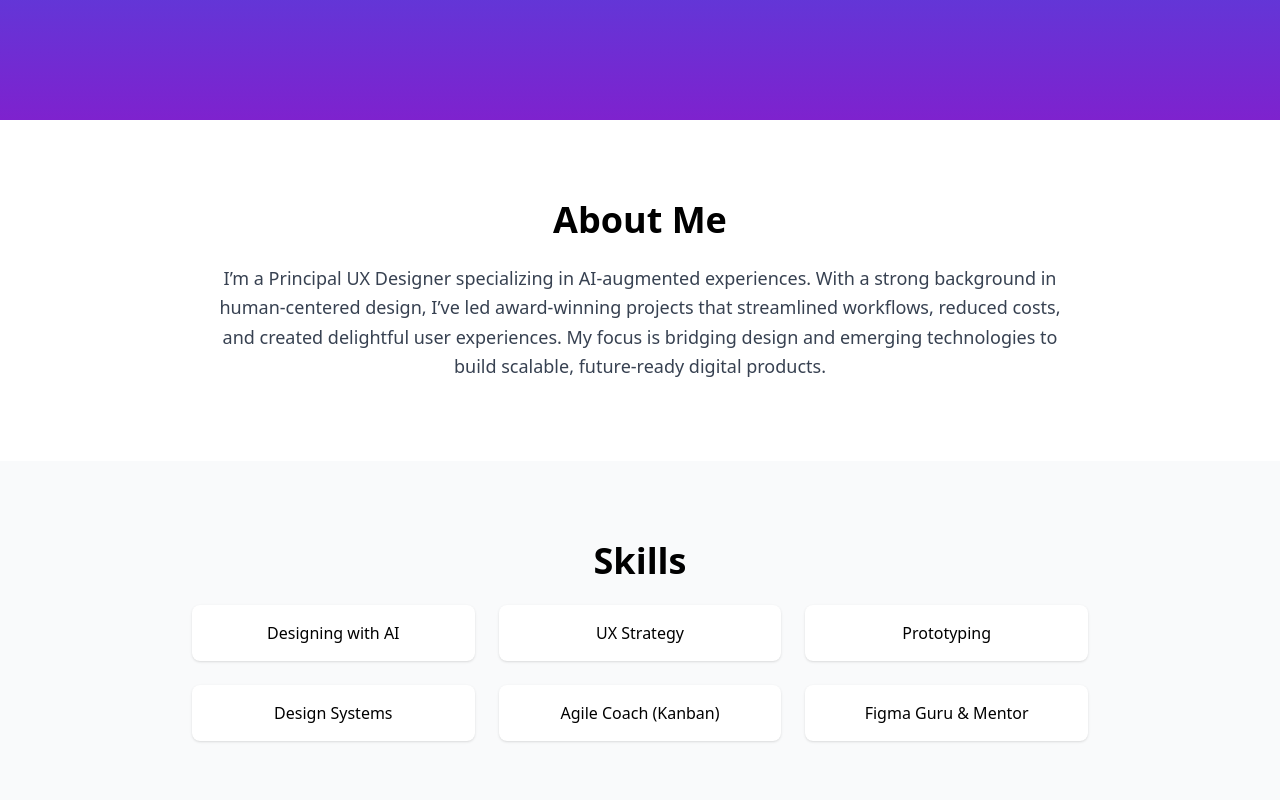
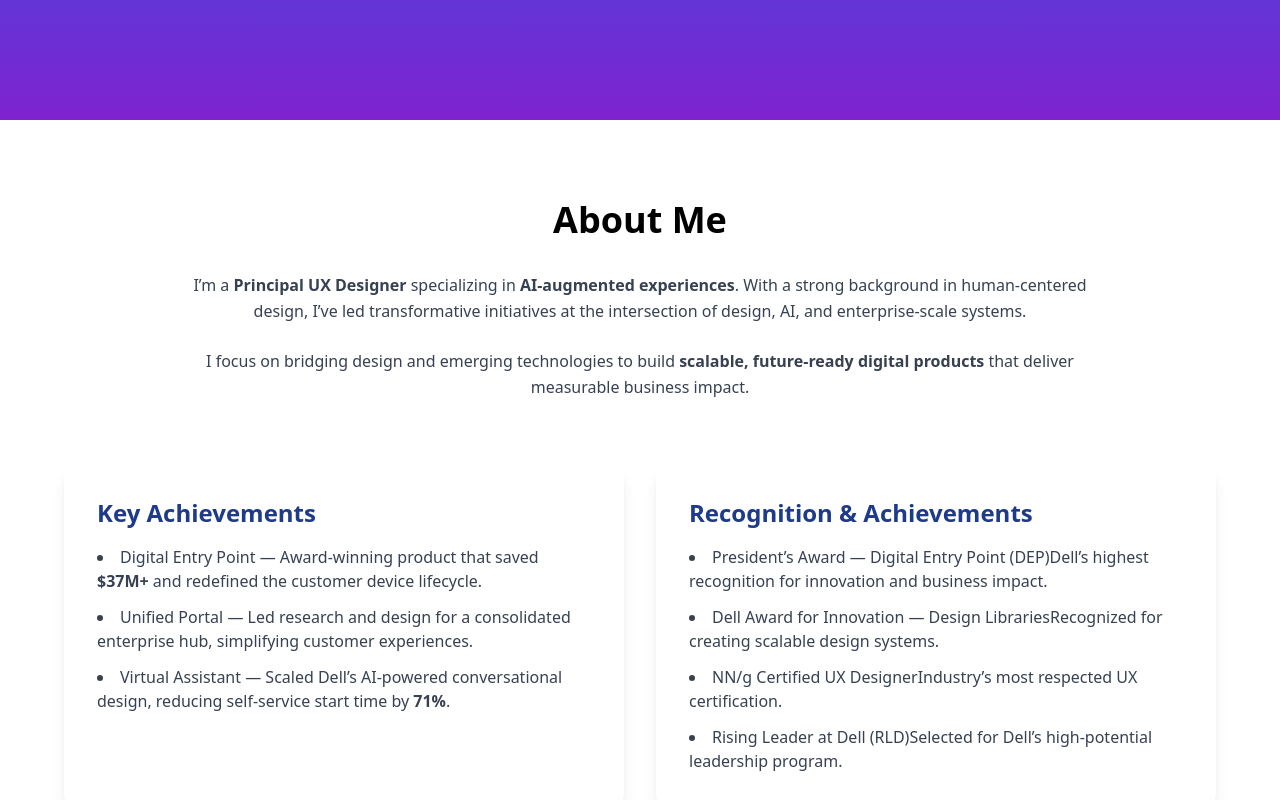
Before and after one commit to Simha1991/narasimha-portfolio, a React (Vite) app: page / in a window 1280 px wide. Shown: the part 680-1480 px from the top of the page. Built offline with nearby package versions, Linux system fonts and the light colour scheme; the HTML template or start-up script is replaced by a standard one.

Commit message:
Update about section App.jsx

```diff
--- a/src/App.jsx
+++ b/src/App.jsx
@@ -156,19 +156,74 @@ function App() {
       </section>
 
       {/* About Section */}
-      <section
-        id="about"
-        className="py-20 px-6 max-w-4xl mx-auto text-center bg-white"
-      >
-        <h2 className="text-4xl font-bold mb-6">About Me</h2>
-        <p className="text-lg text-gray-700 leading-relaxed">
-          I’m a Principal UX Designer specializing in AI-augmented experiences.
-          With a strong background in human-centered design, I’ve led award-winning
-          projects that streamlined workflows, reduced costs, and created delightful
-          user experiences. My focus is bridging design and emerging technologies to
-          build scalable, future-ready digital products.
-        </p>
-      </section>
+<section
+  id="about"
+  className="py-20 px-6 bg-white text-center"
+>
+  {/* Title + Description */}
+  <h2 className="text-4xl font-bold mb-8">About Me</h2>
+  <div className="max-w-4xl mx-auto text-gray-700 leading-relaxed space-y-6">
+    <p>
+      I’m a <span className="font-semibold">Principal UX Designer</span> specializing in
+      <span className="font-semibold"> AI-augmented experiences</span>. With a strong
+      background in human-centered design, I’ve led transformative initiatives at the
+      intersection of design, AI, and enterprise-scale systems.
+    </p>
+    <p>
+      I focus on bridging design and emerging technologies to build
+      <span className="font-semibold"> scalable, future-ready digital products</span> that
+      deliver measurable business impact.
+    </p>
+  </div>
+
+  {/* Split layout for cards */}
+  <div className="grid md:grid-cols-2 gap-8 max-w-6xl mx-auto mt-16">
+    {/* Key Achievements Card */}
+    <div className="backdrop-blur-lg bg-white/10 border border-white/20 rounded-xl shadow-lg p-8 text-left bg-gradient-to-br from-white/30 to-white/10">
+      <h3 className="text-2xl font-semibold mb-4 text-blue-900">Key Achievements</h3>
+      <ul className="list-disc list-inside space-y-3 text-gray-700">
+        <li>
+          <span className="font-medium">Digital Entry Point</span> — Award-winning product
+          that saved <span className="font-semibold">$37M+</span> and redefined the
+          customer device lifecycle.
+        </li>
+        <li>
+          <span className="font-medium">Unified Portal</span> — Led research and design for
+          a consolidated enterprise hub, simplifying customer experiences.
+        </li>
+        <li>
+          <span className="font-medium">Virtual Assistant</span> — Scaled Dell’s
+          AI-powered conversational design, reducing self-service start time by
+          <span className="font-semibold"> 71%</span>.
+        </li>
+      </ul>
+    </div>
+
+    {/* Recognition & Achievements Card */}
+    <div className="backdrop-blur-lg bg-white/10 border border-white/20 rounded-xl shadow-lg p-8 text-left bg-gradient-to-br from-white/30 to-white/10">
+      <h3 className="text-2xl font-semibold mb-4 text-blue-900">Recognition & Achievements</h3>
+      <ul className="list-disc list-inside space-y-3 text-gray-700">
+        <li>
+          <span className="font-medium">President’s Award — Digital Entry Point (DEP)</span>
+          Dell’s highest recognition for innovation and business impact.
+        </li>
+        <li>
+          <span className="font-medium">Dell Award for Innovation — Design Libraries</span>
+          Recognized for creating scalable design systems.
+        </li>
+        <li>
+          <span className="font-medium">NN/g Certified UX Designer</span>
+          Industry’s most respected UX certification.
+        </li>
+        <li>
+          <span className="font-medium">Rising Leader at Dell (RLD)</span>
+          Selected for Dell’s high-potential leadership program.
+        </li>
+      </ul>
+    </div>
+  </div>
+</section>
+      {/* End of about section*/}
 
       {/* Skills Section */}
       <section id="skills" className="py-20 bg-gray-50 text-center">
```
